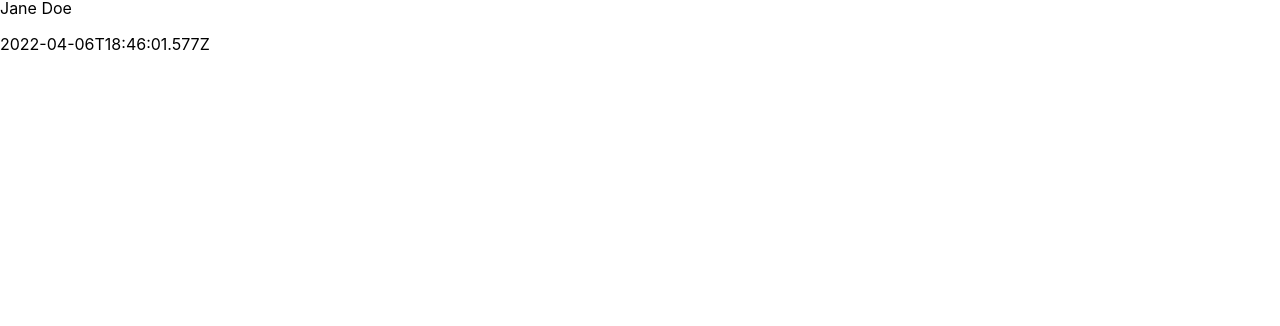
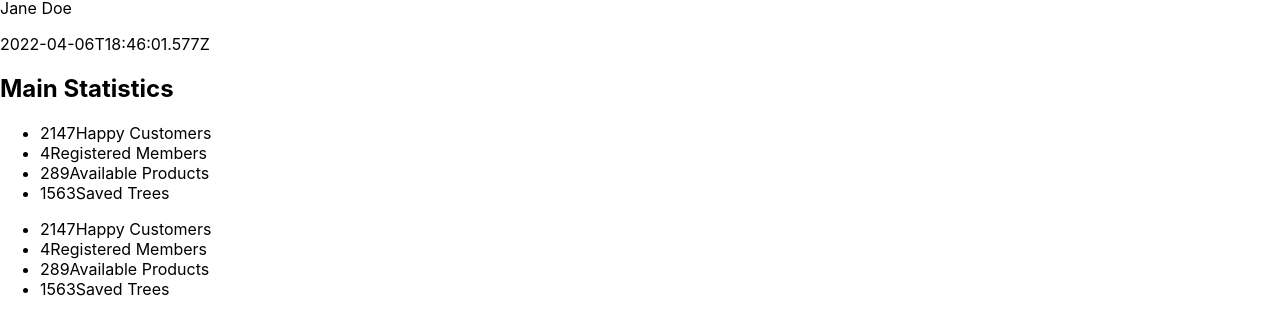
Before and after one commit to WestEagle-PS/react-practice-bc-43, a React (Create React App) app: page / in a window 1280 px wide. Shown: the part 471-797 px from the top of the page. Built offline with nearby package versions, Linux system fonts and the light colour scheme.

Commit message:
finish task2

```diff
--- a/package.json
+++ b/package.json
@@ -6,6 +6,7 @@
     "@testing-library/jest-dom": "^5.16.5",
     "@testing-library/react": "^13.4.0",
     "@testing-library/user-event": "^13.5.0",
+    "prop-types": "^15.8.1",
     "react": "^18.2.0",
     "react-dom": "^18.2.0",
     "react-scripts": "5.0.1",
--- a/src/App.js
+++ b/src/App.js
@@ -1,11 +1,15 @@
 import './App.css';
-import { BlogCard } from "./components/BlogCard/BlogCard"
-import article from "./data/article.json"
+import { BlogCard } from './components/BlogCard/BlogCard';
+import { Statistics } from './components/Statistics/Statistics';
+import article from './data/article.json';
+import statistics from './data/statistics.json';
 
 function App() {
   return (
     <div className="App">
       <BlogCard {...article} />
+      <Statistics data={statistics} title="Main Statistics" />
+      <Statistics data={statistics} />
     </div>
   );
 }
--- /dev/null
+++ b/src/components/Statistics/Statistics.jsx
@@ -0,0 +1,29 @@
+import PropTypes from 'prop-types';
+
+export const Statistics = ({title,data}) => {
+    return (
+        <div>
+            {title &&  <h2>{title}</h2>}
+            <ul>
+                {data.map(({id,title,total}) =>
+
+                        <li key={id}>
+                            <span>{total}</span>
+                            <span>{title}</span>
+                        </li>
+
+                )  }
+
+            </ul>
+        </div>
+    )
+}
+
+Statistics.propTypes = {
+    title: PropTypes.string,
+    data: PropTypes.arrayOf(PropTypes.shape({
+        id: PropTypes.string.isRequired,
+        title: PropTypes.string.isRequired,
+        total: PropTypes.number.isRequired
+    }))
+}
--- /dev/null
+++ b/src/data/statistics.json
@@ -0,0 +1,22 @@
+[
+  {
+    "id": "1",
+    "title": "Happy Customers",
+    "total": 2147
+  },
+  {
+    "id": "2",
+    "title": "Registered Members",
+    "total": 4
+  },
+  {
+    "id": "3",
+    "title": "Available Products",
+    "total": 289
+  },
+  {
+    "id": "4",
+    "title": "Saved Trees",
+    "total": 1563
+  }
+]
```
Also changed, not shown: src/components/BlogCard/BlogCard.jsx (+12 -0 lines), 1 other file (tests, documents, lock files or other folders).
